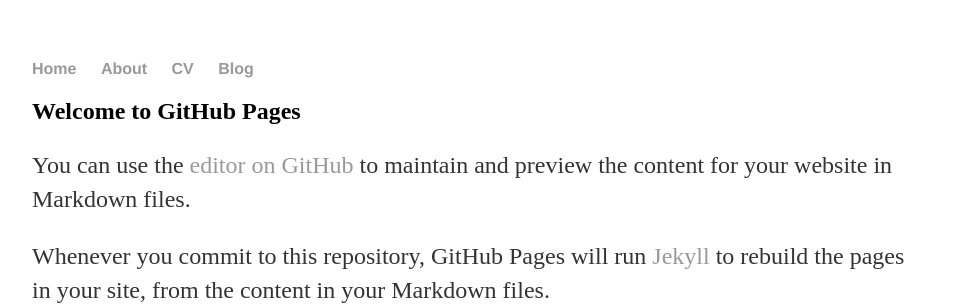
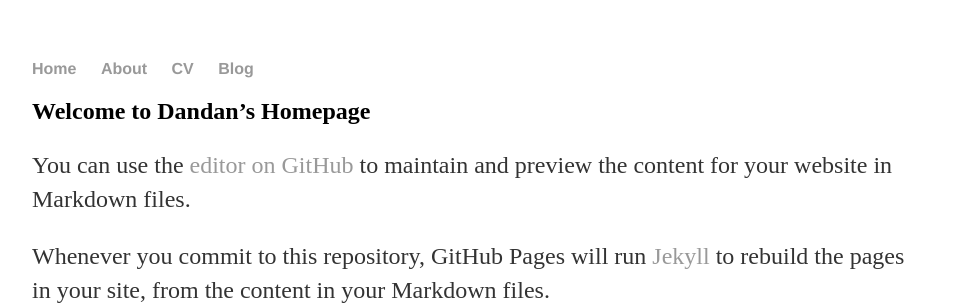
Before and after one commit to ImperialDanDan/ImperialDanDan.github.io, a Jekyll site: the page built from index.md, in a window 1280 px wide. Shown: the top 305 px of the page, without its empty margins (160-1119 px from the left). Built offline with Jekyll 4.4.1, drawn with Linux system fonts in a browser that asks for light colours; our own code applies the rules of GitHub Pages for plain Markdown files.

Commit message:
Update index.md

```diff
--- a/index.md
+++ b/index.md
@@ -1,4 +1,4 @@
-## Welcome to GitHub Pages
+## Welcome to Dandan's Homepage
 
 You can use the [editor on GitHub](https://github.com/ImperialDanDan/ImperialDanDan.github.io/edit/main/index.md) to maintain and preview the content for your website in Markdown files.
 
```
